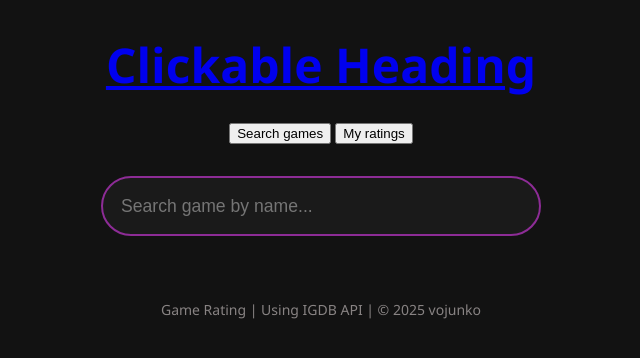
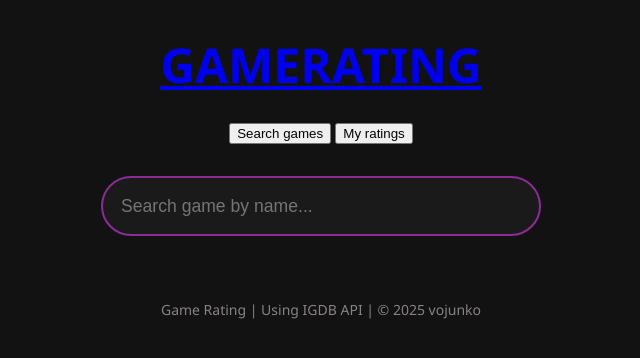
Before and after one commit to vojunko/game-rating, a website: page frontend/index.html in a window 1280 px wide. Shown: the whole page, without its empty margins (319-959 px from the left). Drawn offline with Linux system fonts and the light colour scheme.

Commit message:
Update index.html

```diff
--- a/frontend/index.html
+++ b/frontend/index.html
@@ -9,7 +9,7 @@
 </head>
 <body>
   <header>
-    <h1><a href="https://www.example.com/another-page">Clickable Heading</a></h1
+    <h1><a href="https://www.example.com/another-page">GAMERATING</a></h1
     <nav>
       <button id="tab-search" class="active">Search games</button>
       <button id="tab-rated">My ratings</button>
```
